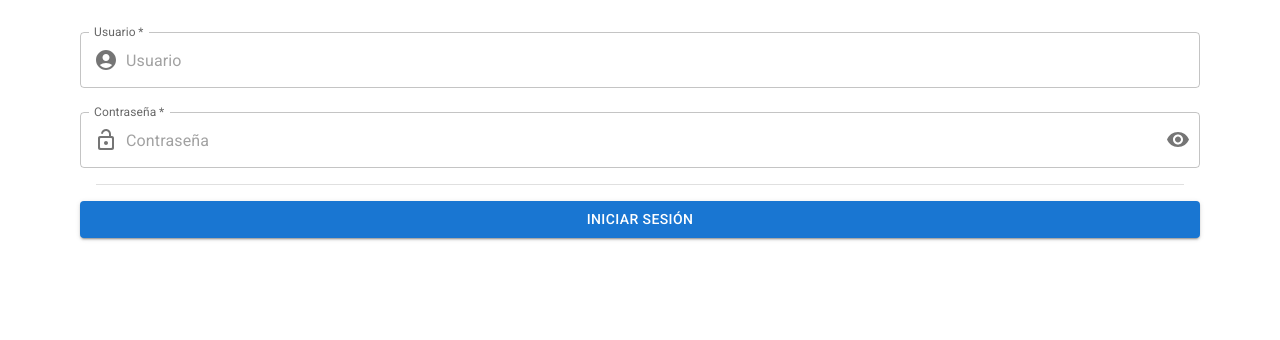
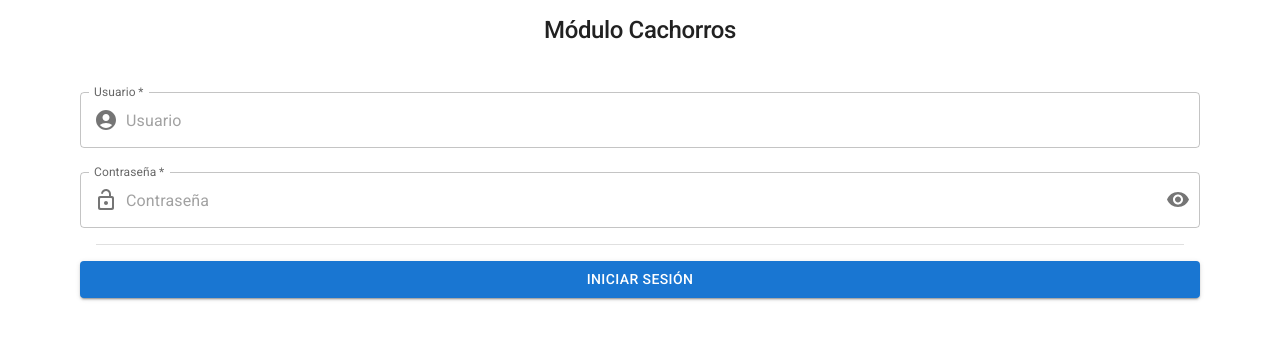
Before and after one commit to rafaelalma/brownie-app, a React (Create React App) app: page / in a window 1280 px wide. Shown: the top 340 px of the page. Built offline with nearby package versions, Linux system fonts and the light colour scheme.

Commit message:
test: fix smoke test

```diff
--- a/src/AppTopBar.tsx
+++ b/src/AppTopBar.tsx
@@ -34,6 +34,7 @@ export default function AppTopBar() {
             variant="h1"
             fontSize={24}
             fontWeight={500}
+            textAlign="center"
             sx={{ flexGrow: 1 }}
           >
             Módulo Cachorros
--- a/src/login/LoginView.tsx
+++ b/src/login/LoginView.tsx
@@ -2,10 +2,20 @@ import { ReactElement } from 'react'
 import Container from '@mui/material/Container'
 
 import LoginForm from './LoginForm'
+import { Typography } from '@mui/material'
 
 export default function LoginView(): ReactElement {
   return (
     <Container>
+      <Typography
+        variant="h1"
+        fontSize={24}
+        fontWeight={500}
+        p={2}
+        textAlign="center"
+      >
+        Módulo Cachorros
+      </Typography>
       <LoginForm />
     </Container>
   )
```
Also changed, not shown: 1 other file (tests, documents, lock files or other folders).
